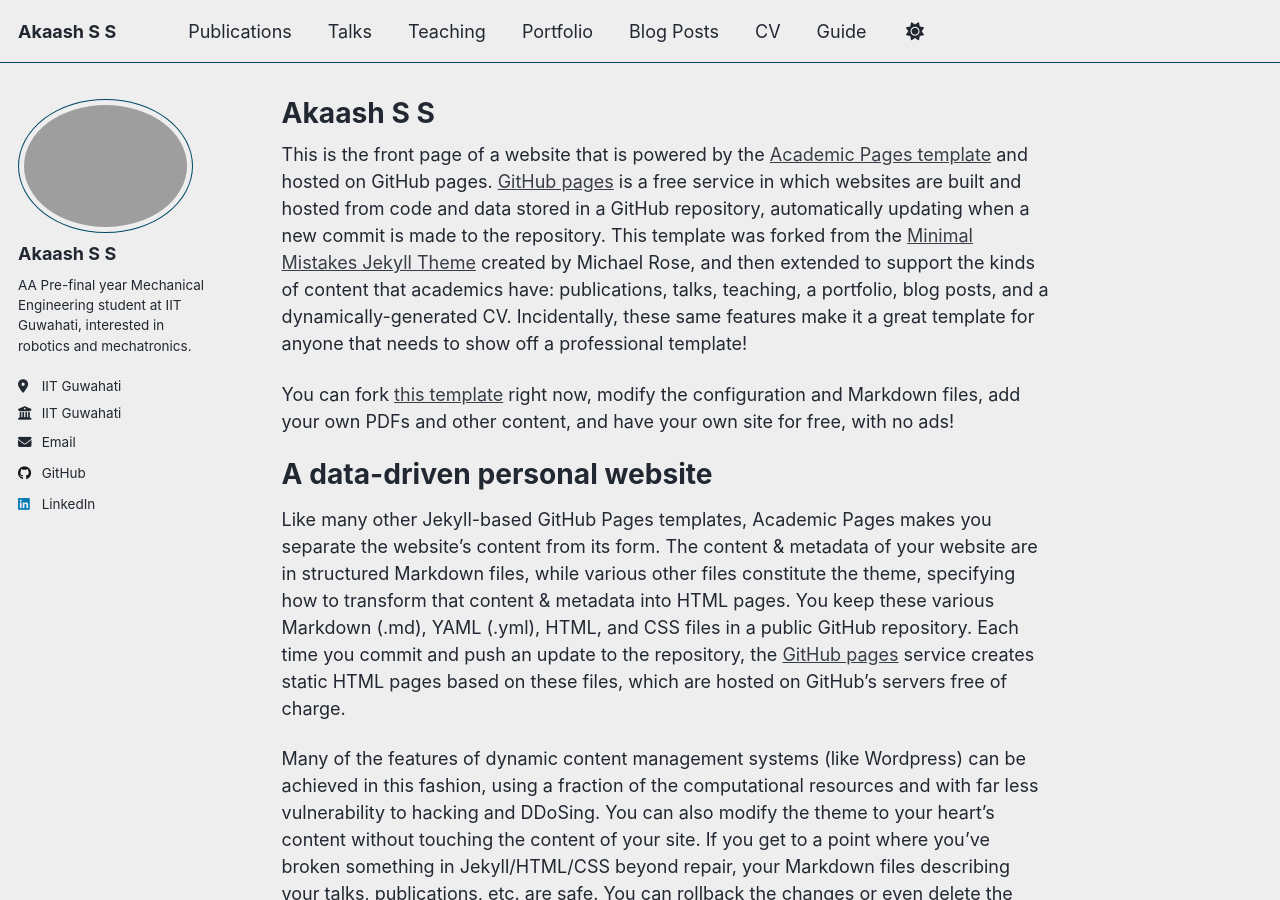
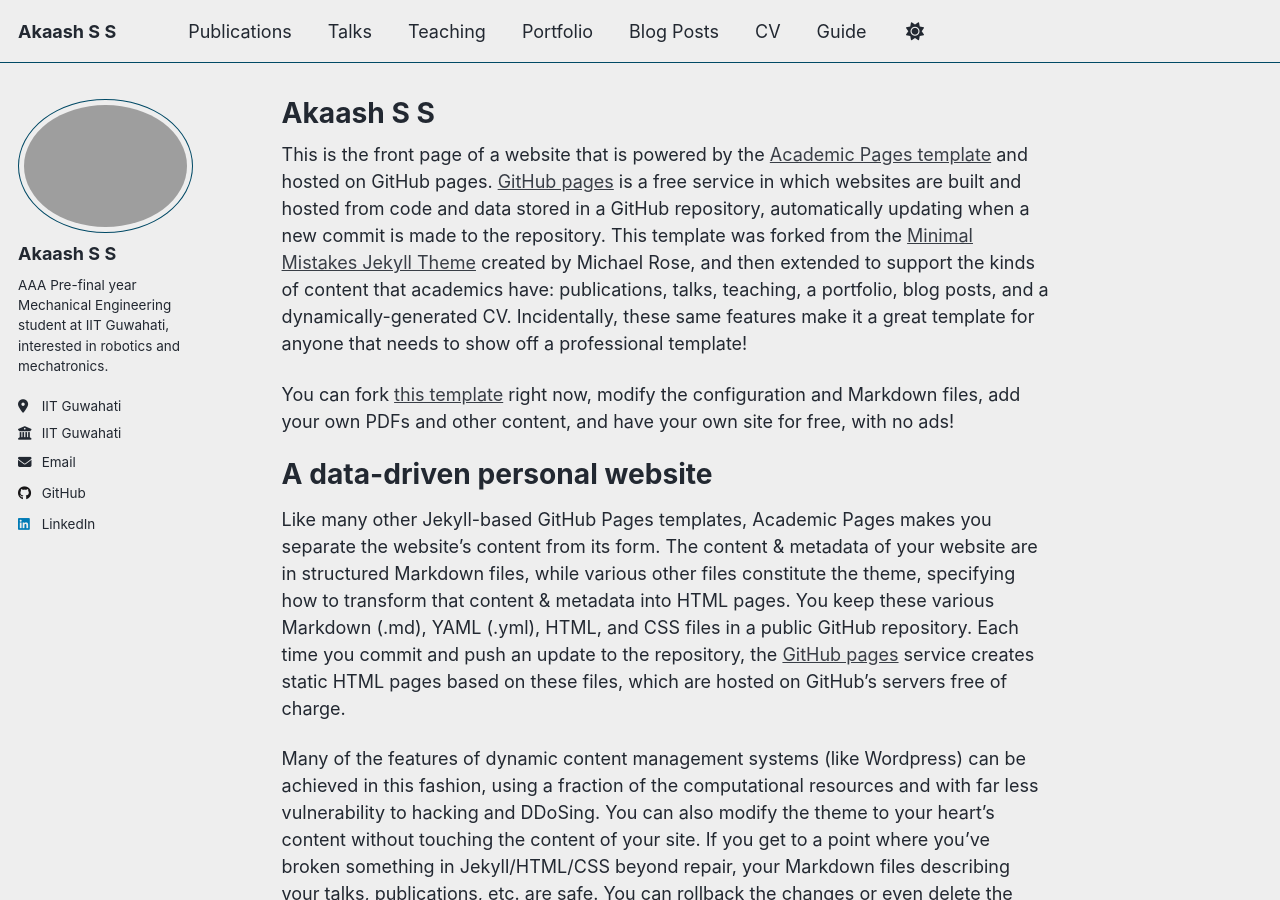
Before and after one commit to akaashss/akaashss.github.io, a Jekyll site: the page built from _pages/about.md, in a window 1280 px wide and 900 px high. Built offline with Jekyll 4.4.1, drawn with Linux system fonts in a browser that asks for light colours; a script that is not in the unit is left out; part of the change alters nothing that is shown.

```diff
--- a/_config.yml
+++ b/_config.yml
@@ -25,7 +25,7 @@ author:
   avatar           : "images/profile2A (1)(1).png"
   name             : "Akaash S S"
   pronouns         : # example: "she/her"
-  bio              : "AA Pre-final year Mechanical Engineering student at IIT Guwahati, interested in robotics and mechatronics."
+  bio              : "AAA Pre-final year Mechanical Engineering student at IIT Guwahati, interested in robotics and mechatronics."
   location         : "IIT Guwahati"
   employer         : "IIT Guwahati"
   uri              : # URL
@@ -152,9 +152,9 @@ social:
 
 # Analytics
 analytics:
-  provider               :  "false" # false (default), "google", "google-universal", "google-analytics-4", "custom"
+  provider               :  "google-analytics-4" # false (default), "google", "google-universal", "google-analytics-4", "custom"
   google:
-    tracking_id          :
+    tracking_id          : "G-SLKVJ3MVN8"
 
 
 # Reading Files
```
